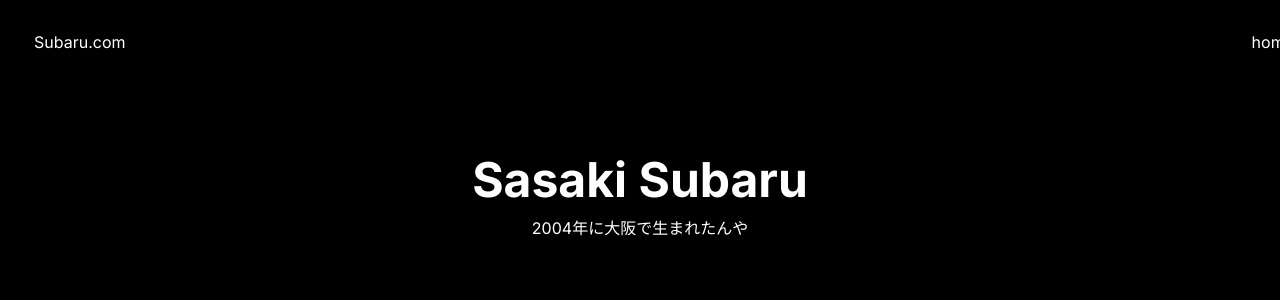
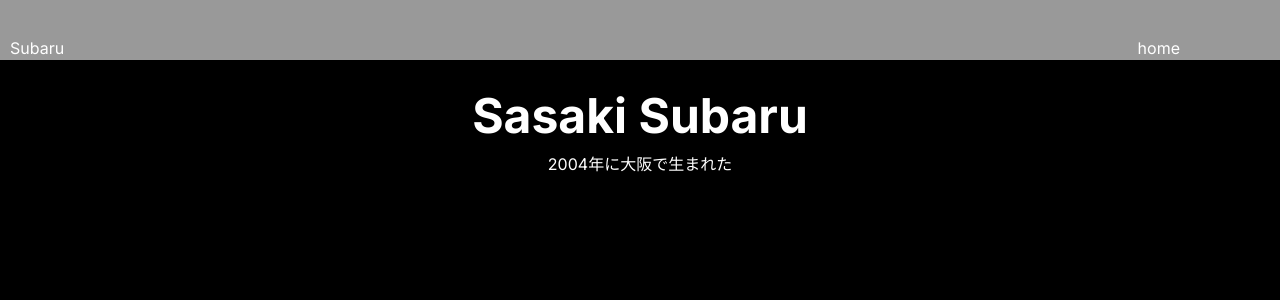
Before and after one commit to subarunrun0812/homepage, a Next.js app in the folder my-app/: page / in a window 1280 px wide. Shown: the top 300 px of the page. Built offline with nearby package versions, Linux system fonts and the light colour scheme.

Commit message:
fix: 背景色の見切れ

```diff
--- a/my-app/app/header.tsx
+++ b/my-app/app/header.tsx
@@ -4,9 +4,10 @@ const headerStyles: React.CSSProperties = {
     position: 'fixed' as const,
     display: 'flex',
     fontSize: '1rem',
-    backgroundColor: '#000',
+    backgroundColor: '#999',
     top: '0px',
-    paddingTop: '30px',
+    paddingTop: '60px',
+    alignItems: 'end',
     width: '100%',
     zIndex: 100,
 };
@@ -14,14 +15,13 @@ const headerStyles: React.CSSProperties = {
 const Header = () => {
     return (
         <header style={headerStyles}>
-            <h1 style={{ position: 'absolute', left: '10px' }}>Subaru.com</h1>
-            <h1 style={{ position: 'absolute', right: '10px' }}>
+            <h1 style={{ position: 'absolute', left: '10px' }}>Subaru</h1>
+            <h1 style={{ position: 'absolute', right: '100px' }}>
                 <a href='/'>home</a>
             </h1>
         </header>
     );
 };
-
 
 
 export default Header;
--- a/my-app/app/page.tsx
+++ b/my-app/app/page.tsx
@@ -7,12 +7,12 @@ const bodyStyles: React.CSSProperties = {
   flexDirection: 'column',
   alignItems: 'center',
   justifyContent: 'space-between',
-  marginTop: '120px' /* ヘッダーの高さ + padding に合わせます */
+  marginTop: '80px' /* ヘッダーの高さ + padding に合わせます */
 };
 
 const mainStyles =
 {
-  padding: '24px'
+  padding: '0px'
 }
 
 const Home = () => {
--- a/my-app/app/profile.tsx
+++ b/my-app/app/profile.tsx
@@ -19,7 +19,7 @@ const ProfileBanner = () => {
                 Sasaki Subaru
             </h1>
             <p>
-                2004年に大阪で生まれたんや
+                2004年に大阪で生まれた
             </p>
         </div>
     );
```
